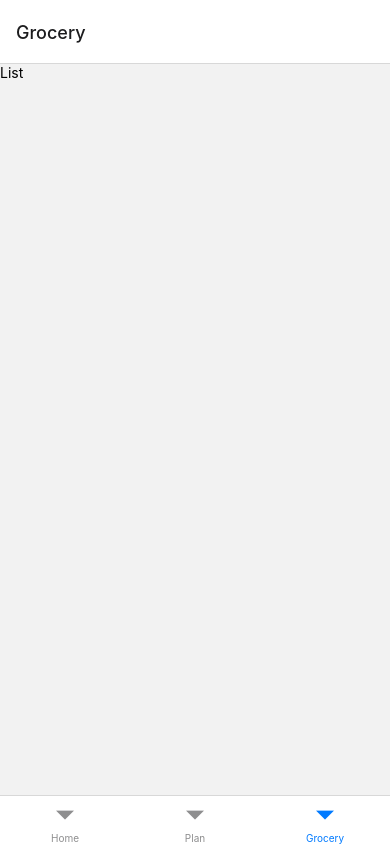
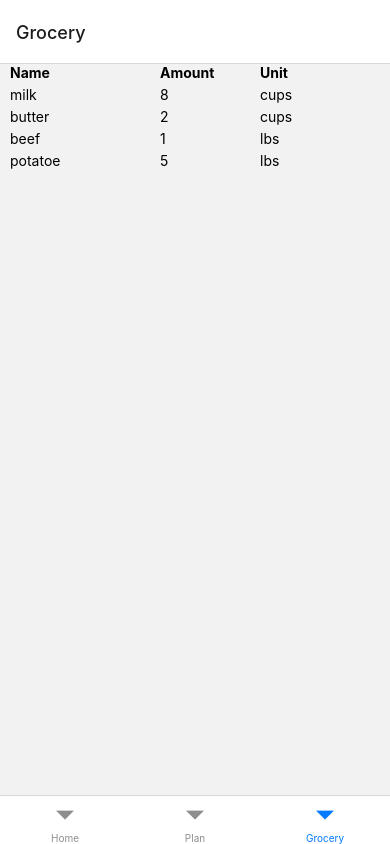
Before and after one commit to HackED-2022-BonjourFresh/frontend, a React Native app: screen /Grocery in a window 390 px wide. Built offline with nearby package versions, Linux system fonts and the light colour scheme.

Commit message:
added grocery list

```diff
--- a/package.json
+++ b/package.json
@@ -26,6 +26,7 @@
     "react-native-screens": "~3.4.0",
     "react-native-select-dropdown": "^1.1.0",
     "react-native-svg": "^12.1.1",
+    "react-native-table-component": "^1.2.1",
     "react-native-vector-icons": "^8.1.0",
     "react-native-web": "0.17.1"
   },
--- a/pages/GroceryList.js
+++ b/pages/GroceryList.js
@@ -1,12 +1,69 @@
-import React from 'react'
-import { StyleSheet, Text, View } from 'react-native'
+import React, {useEffect} from 'react';
+import { StyleSheet, Text, View } from 'react-native';
 
 export default function GroceryList() {
+    const ingredients = [
+    {
+        name: 'milk',
+        amount: 8,
+        unit: 'cups'
+    },
+    {
+        name: 'butter',
+        amount: 2,
+        unit: 'cups'
+    },
+    {
+        name: 'beef',
+        amount: 1,
+        unit: 'lbs'
+    },
+    {
+        name: 'potatoe',
+        amount: 5,
+        unit: 'lbs'
+    }];
+
+    const header = {
+        fontWeight: "bold",
+        paddingLeft: 10,
+        width: 100
+    }
+
+    const col = {
+        paddingLeft: 10,
+        paddingTop: 5,
+        width: 100
+    }
+
+    const nameHeader = {
+        fontWeight: "bold",
+        paddingLeft: 10,
+        width: 150
+    }
+
+    const nameCol = {
+        paddingLeft: 10,
+        paddingTop: 5,
+        width: 150
+    }
+
     return (
         <View>
-            <Text>List</Text>
+            <View style={{flexDirection:"row"}}>
+                <Text style={nameHeader}>Name</Text>
+                <Text style={header}>Amount</Text>
+                <Text style={header}>Unit</Text>
+            </View>
+            {
+                ingredients.map((item, i) => {
+                    return <View style={{flexDirection:"row"}}>
+                        <Text style={nameCol}>{item.name}</Text>
+                        <Text style={col}>{item.amount}</Text>
+                        <Text style={col}>{item.unit}</Text>
+                    </View>;
+                })
+            }
         </View>
     )
 }
-
-const styles = StyleSheet.create({})
```
Also changed, not shown: 1 other file (tests, documents, lock files or other folders).
